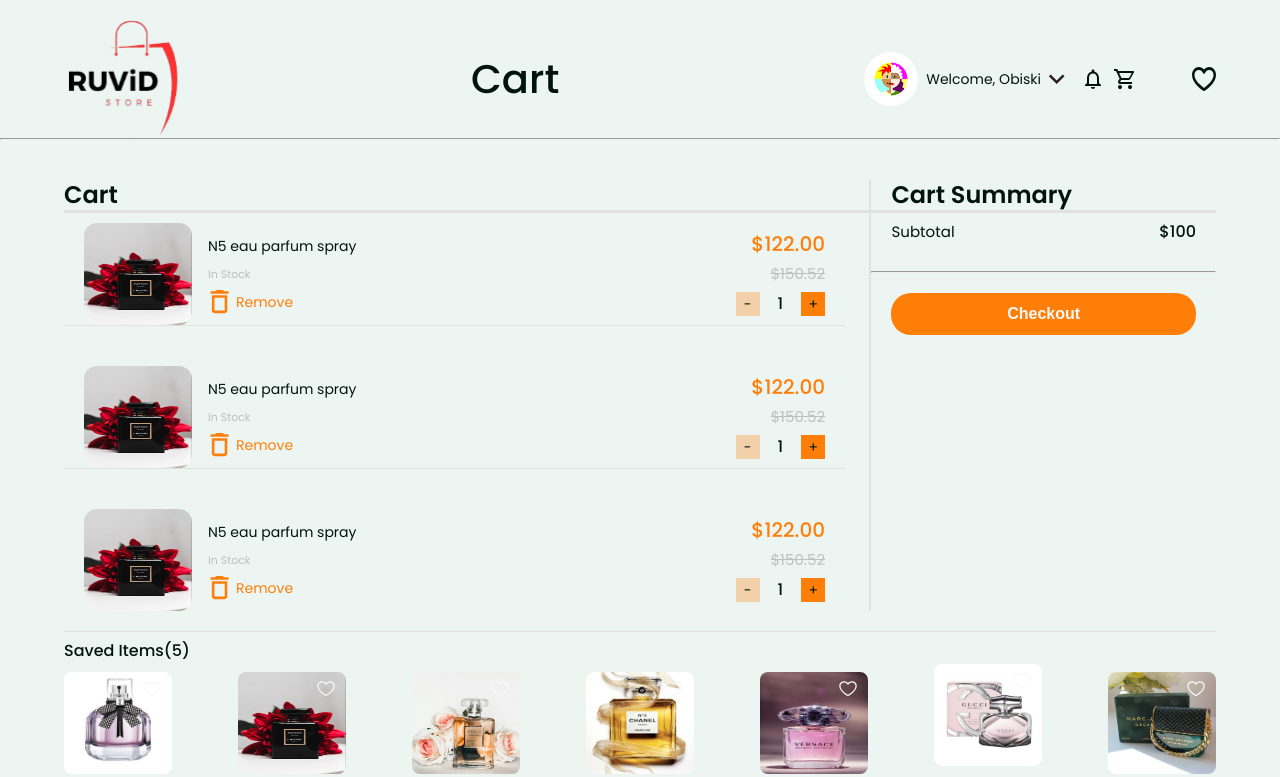
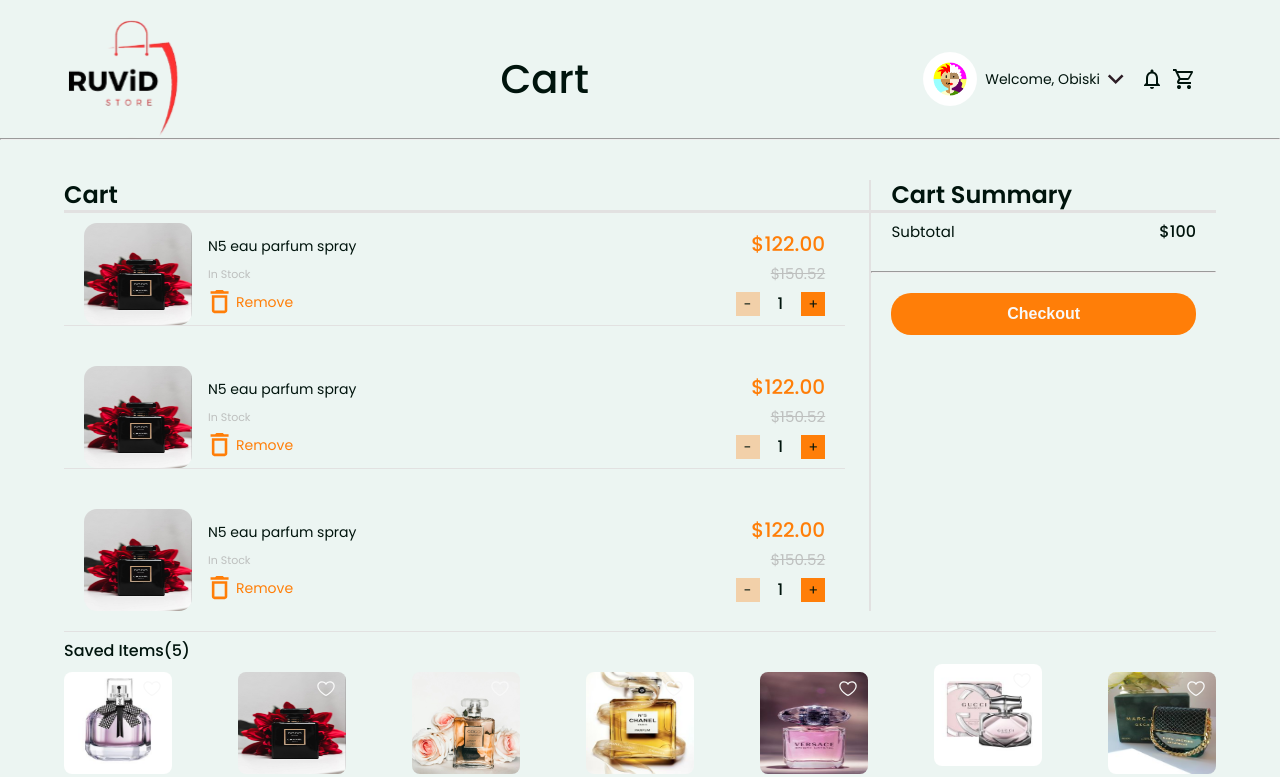
Before and after one commit to Obiski15/Timbu-shop, a React (Vite) app: page /cart in a window 1280 px wide. Shown: the top 777 px of the page. Built offline with nearby package versions, Linux system fonts and the light colour scheme.

Commit message:
minor changes

```diff
--- a/src/pages/Cart.jsx
+++ b/src/pages/Cart.jsx
@@ -1,5 +1,6 @@
 import { useNavigate } from "react-router-dom";
 import styled from "styled-components";
+import { useState } from "react";
 
 import HorizontalLine from "../../ui/HorizontalLine";
 import OrderSummary from "../../ui/OrderSummary";
@@ -79,8 +80,9 @@
 
 function Cart() {
   const navigate = useNavigate();
+  const [navHeight, setNavHeight] = useState(0);
   return (
-    <CartLayout>
+    <CartLayout navHeight={navHeight}>
       <Header>Cart</Header>
       <HorizontalLine gap={2} />
 
@@ -190,7 +192,7 @@
         <Recommended />
       </Desktop>
 
-      <ButtomNav />
+      <ButtomNav setNavHeight={setNavHeight} />
     </CartLayout>
   );
 }
--- a/src/pages/Homepage.jsx
+++ b/src/pages/Homepage.jsx
@@ -1,4 +1,4 @@
-import { useEffect } from "react";
+import { useEffect, useState } from "react";
 
 import { WISHLIST_KEY } from "../utils/constants";
 import { tempWishlist } from "../data/data";
@@ -11,17 +11,19 @@
 import BottomNav from "../../ui/BottomNav";
 
 function Homepage() {
+  const [navHeight, setNavHeight] = useState(0);
+
   useEffect(() => {
     localStorage.setItem(WISHLIST_KEY, JSON.stringify(tempWishlist));
   }, []);
 
   return (
-    <HomepageLayout>
+    <HomepageLayout navHeight={navHeight}>
       <HomepageHeader />
       <HorizontalLine gap={2} />
       <Categories />
       <Recommended />
-      <BottomNav />
+      <BottomNav setNavHeight={setNavHeight} />
     </HomepageLayout>
   );
 }
--- a/ui/BottomNav.jsx
+++ b/ui/BottomNav.jsx
@@ -1,5 +1,6 @@
 import { useLocation, useNavigate } from "react-router-dom";
 import styled from "styled-components";
+import PropTypes from "prop-types";
 
 import activeCart from "../src/assets/icons/active-cart.svg";
 import home from "../src/assets/icons/active-home.svg";
@@ -10,6 +11,7 @@
 import cart from "../src/assets/icons/cart.svg";
 
 import Footer from "./Footer";
+import { useEffect, useRef } from "react";
 
 const StyledNav = styled.div`
   width: 100%;
@@ -18,7 +20,7 @@
   align-items: center;
   gap: 3rem;
   padding: 10px 20px 10px 20px;
-  position: sticky;
+  position: fixed;
   z-index: 999;
   bottom: 0;
   background: #f8f6f4;
@@ -63,13 +65,19 @@
   width: 100%;
 `;
 
-function BottomNav() {
+function BottomNav({ setNavHeight }) {
   const { pathname } = useLocation();
   const navigate = useNavigate();
+  const ref = useRef();
+
+  useEffect(() => {
+    setNavHeight(ref.current.clientHeight);
+    console.log(ref);
+  }, [setNavHeight]);
 
   return (
     <>
-      <StyledNav>
+      <StyledNav ref={ref}>
         <NavWapper
           className={pathname === "/" ? "active-tab" : ""}
           onClick={() => {
@@ -113,4 +121,8 @@
   );
 }
 
+BottomNav.propTypes = {
+  setNavHeight: PropTypes.func,
+};
+
 export default BottomNav;
--- a/ui/CartItems.jsx
+++ b/ui/CartItems.jsx
@@ -1,7 +1,7 @@
 import styled from "styled-components";
+import { cart as items } from "../src/data/data";
+
 import CartItem from "./CartItem";
-
-import { cart as items } from "../src/data/data";
 
 const Items = styled.div`
   width: 100%;
--- a/ui/CartLayout.jsx
+++ b/ui/CartLayout.jsx
@@ -1,5 +1,5 @@
 import PropTypes from "prop-types";
-import styled from "styled-components";
+import styled, { css } from "styled-components";
 
 const Layout = styled.div`
   min-height: 100svh;
@@ -9,14 +9,22 @@
   justify-content: flex-start;
   align-items: flex-start;
   gap: 2rem;
+
+  @media only screen and (max-width: 1201px) {
+    ${(props) => css`
+      padding-bottom: ${props.navHeight}px;
+    `}
+  }
 `;
 
-function CartLayout({ children }) {
-  return <Layout>{children}</Layout>;
+function CartLayout({ children, navHeight }) {
+  console.log(navHeight);
+  return <Layout navHeight={navHeight}>{children}</Layout>;
 }
 
 CartLayout.propTypes = {
   children: PropTypes.node.isRequired,
+  navHeight: PropTypes.number,
 };
 
 export default CartLayout;
--- a/ui/Header.jsx
+++ b/ui/Header.jsx
@@ -2,7 +2,7 @@
 import PropTypes from "prop-types";
 
 import back from "../src/assets/icons/navigation.svg";
-import heart from "../src/assets/icons/heart.svg";
+import heart from "../src/assets/icons/active-heart.svg";
 import Logo from "./Logo";
 import Profile from "./Profile";
 
@@ -73,6 +73,14 @@
   }
 `;
 
+const Mobile = styled.div`
+  width: 100%;
+
+  @media only screen and (min-width: 1201px) {
+    display: none;
+  }
+`;
+
 function Header({ children }) {
   return (
     <StyledHeader>
@@ -85,7 +93,9 @@
 
       <Add>
         <Profile />
-        <ImgHeart src={heart} />
+        <Mobile>
+          <ImgHeart src={heart} />
+        </Mobile>
       </Add>
     </StyledHeader>
   );
--- a/ui/HomepageLayout.jsx
+++ b/ui/HomepageLayout.jsx
@@ -1,4 +1,4 @@
-import styled from "styled-components";
+import styled, { css } from "styled-components";
 import PropTypes from "prop-types";
 
 const Layout = styled.main`
@@ -9,14 +9,21 @@
   gap: 2rem;
   justify-content: flex-start;
   align-items: flex-start;
+
+  @media only screen and (max-width: 1201px) {
+    ${(props) => css`
+      padding-bottom: ${props.navHeight}px;
+    `}
+  }
 `;
 
-function HomepageLayout({ children }) {
-  return <Layout>{children}</Layout>;
+function HomepageLayout({ children, navHeight }) {
+  return <Layout navHeight={navHeight}>{children}</Layout>;
 }
 
 HomepageLayout.propTypes = {
   children: PropTypes.node.isRequired,
+  navHeight: PropTypes.number,
 };
 
 export default HomepageLayout;
```
